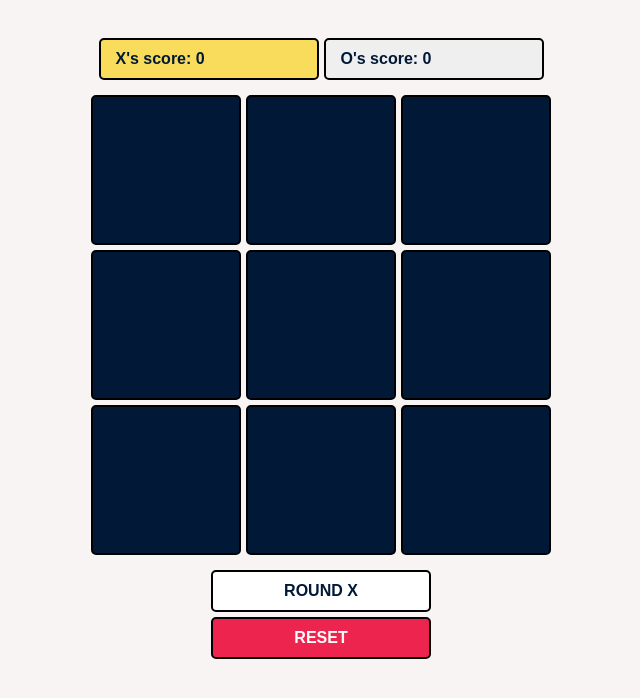
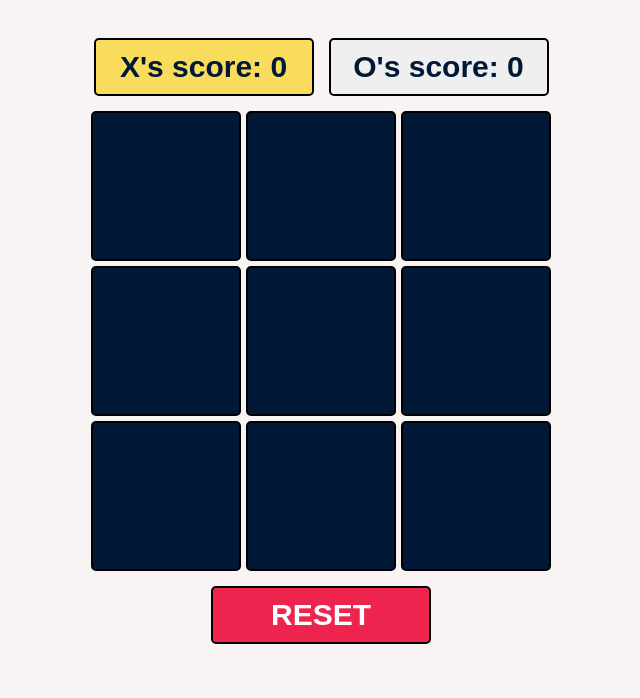
Before and after one commit to CLloyd94/tic-tac-toe, a plain HTML site: page index.html in a window 1280 px wide. Shown: the part 86-784 px from the top of the page, without its empty margins (319-959 px from the left). Drawn offline with Linux system fonts and the light colour scheme.

Commit message:
Styling edits and removing buttons

```diff
--- a/index.html
+++ b/index.html
@@ -16,7 +16,6 @@
     <div class="gameboard">
     </div>
     <div class="footer-buttons">
-        <button class="rounds-button">ROUND X</button>
         <button class="reset-button">RESET</button>
     </div>
 </body>
--- a/styles.css
+++ b/styles.css
@@ -20,9 +20,9 @@ button {
     border: 2px solid black;
     padding: 10px 15px;
     color: var(--grid-color);
-    font-size: 16px;
+    font-size: 30px;
     width: 220px;
-    text-align: left;
+    text-align: center;
 }
 
 h1 {
@@ -88,7 +88,7 @@ h1 {
 .score-buttons {
     display: grid;
     grid-template-columns: repeat(2, 1fr);
-    gap: 5px;
+    gap: 15px;
 }
 
 .footer-buttons {
```
